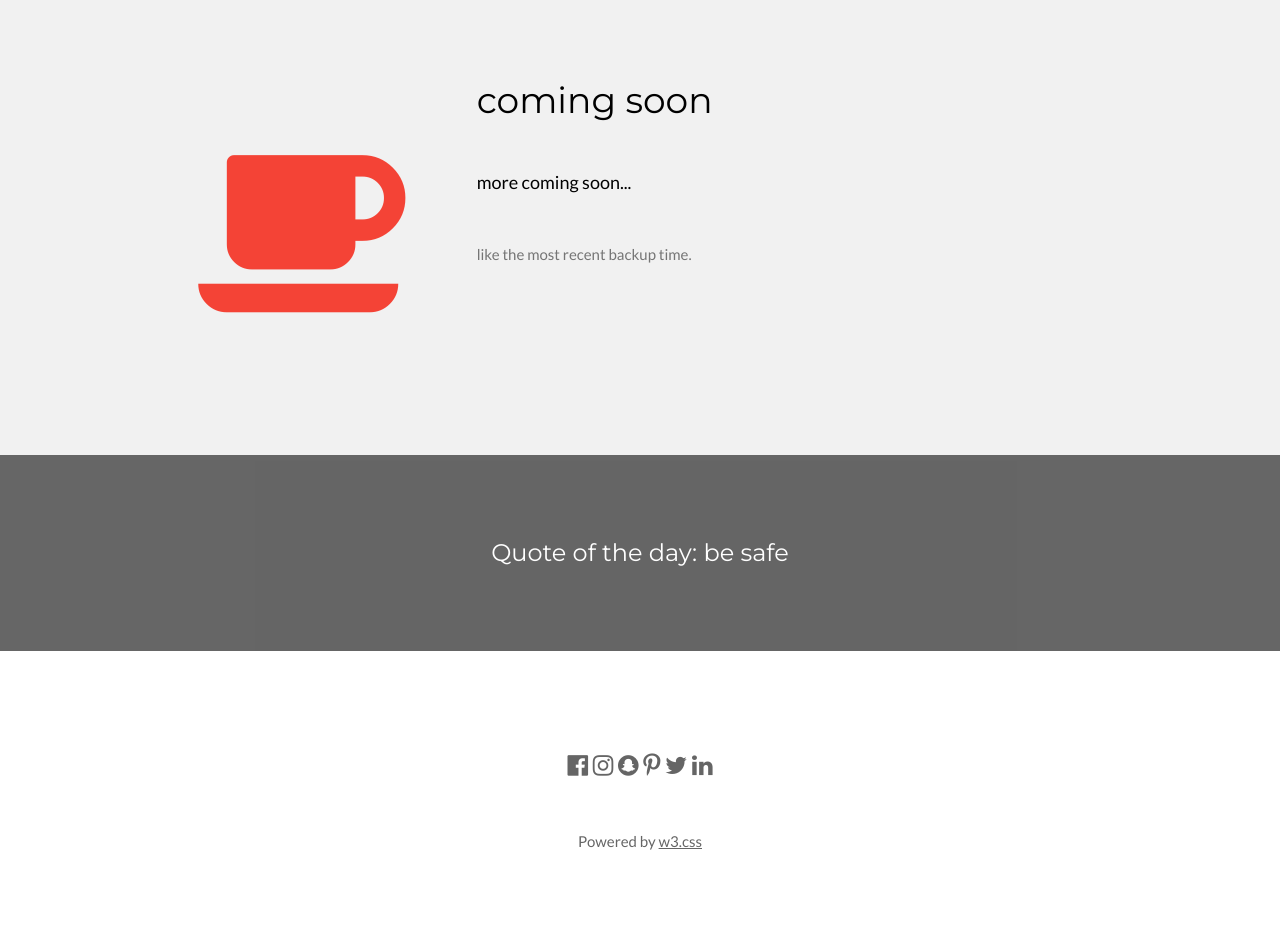
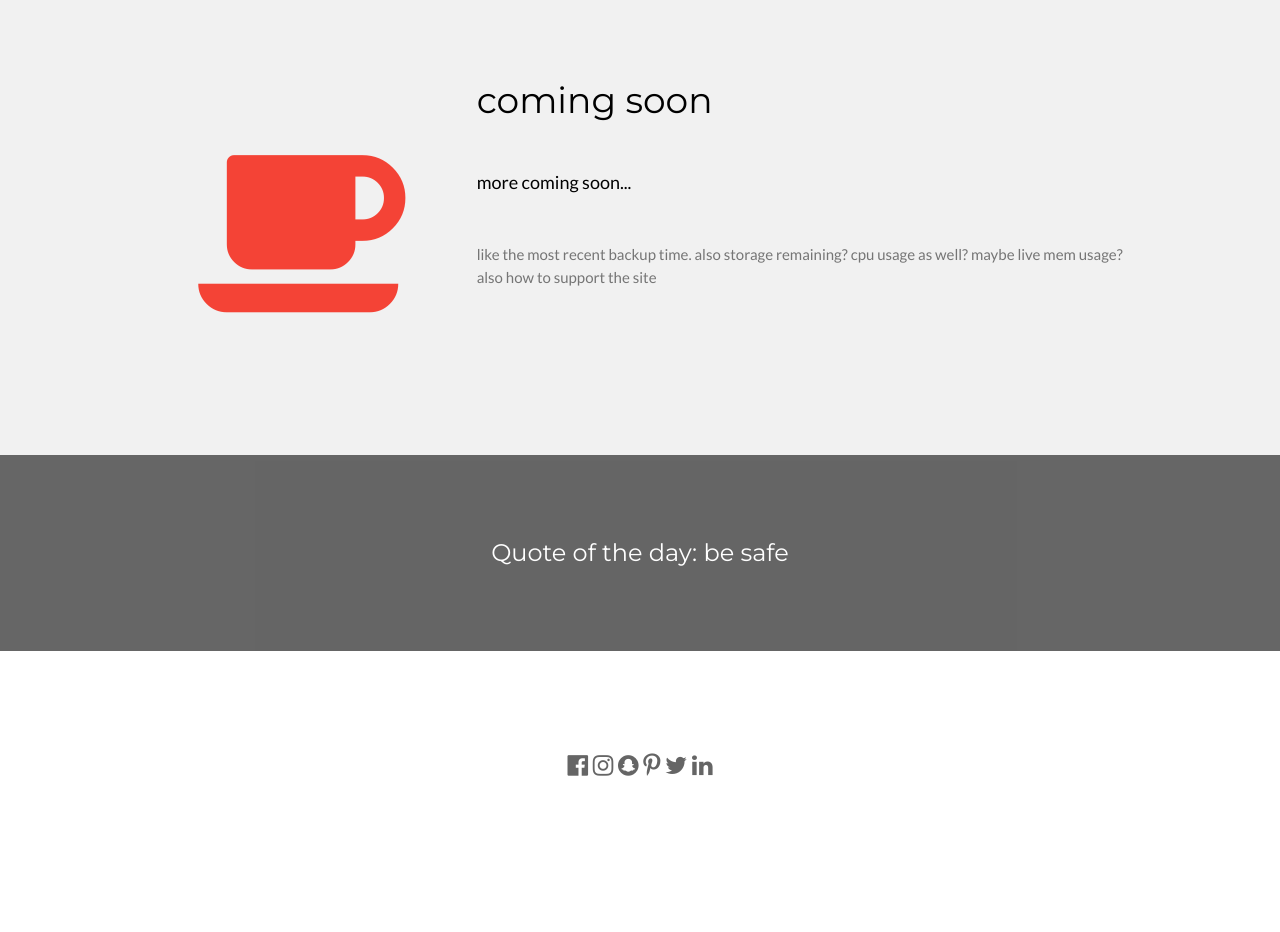
Before and after one commit to timhosey/mehsocial-info-site, a PHP site: page / in a window 1280 px wide. Shown: the part 1064-1996 px from the top of the page. After the commit the page ends 1840 px from the top, so only its background shows below. Run offline with PHP 8.4, Linux system fonts and the light colour scheme.

Commit message:
more placeholder; tweaked footer

```diff
--- a/footer.php
+++ b/footer.php
@@ -8,7 +8,6 @@
     <i class="fa fa-twitter w3-hover-opacity"></i>
     <i class="fa fa-linkedin w3-hover-opacity"></i>
  </div>
- <p>Powered by <a href="https://www.w3schools.com/w3css/default.asp" target="_blank">w3.css</a></p>
 </footer>
 
 <script>
--- a/index.php
+++ b/index.php
@@ -43,7 +43,10 @@
       <h1>coming soon</h1>
       <h5 class="w3-padding-32">more coming soon...</h5>
 
-      <p class="w3-text-grey">like the most recent backup time.</p>
+      <p class="w3-text-grey">
+        like the most recent backup time. also storage remaining? cpu usage as well? maybe live mem usage?
+        also how to support the site
+      </p>
     </div>
   </div>
 </div>
```
